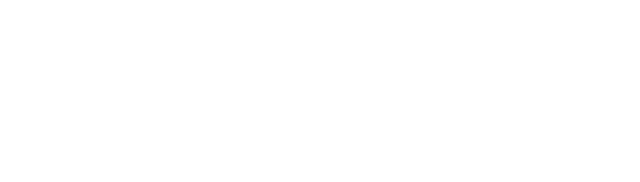
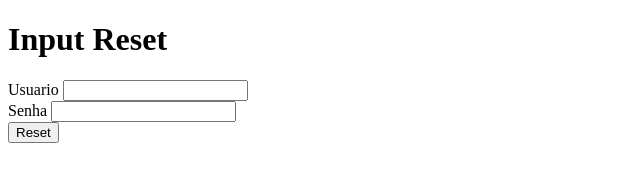
Before and after one commit to CTISM-Prof-Henry/webEssentials, a plain HTML site: page capítulos/formulários/input_reset.html in a window 1280 px wide. Shown: the whole page, without its empty margins (0-640 px from the left). Drawn offline with Linux system fonts and the light colour scheme.

Commit message:
trabalho pedro artur input reset

```diff
--- a/capítulos/formulários/input_reset.html
+++ b/capítulos/formulários/input_reset.html
@@ -5,6 +5,22 @@
     <title></title>
 </head>
 <body>
+	<h1>Input Reset</h1>
+
+
+
+	<form>
+		<label for="user">Usuario</label>
+		<input type="text" name="user">
+		<br>
+		<label for="senha">Senha</label>
+		<input type="text" name="senha">
+
+		<br>
+
+		<input type="reset" name="reset">
+	</form>
+
 
 </body>
 </html>
```
